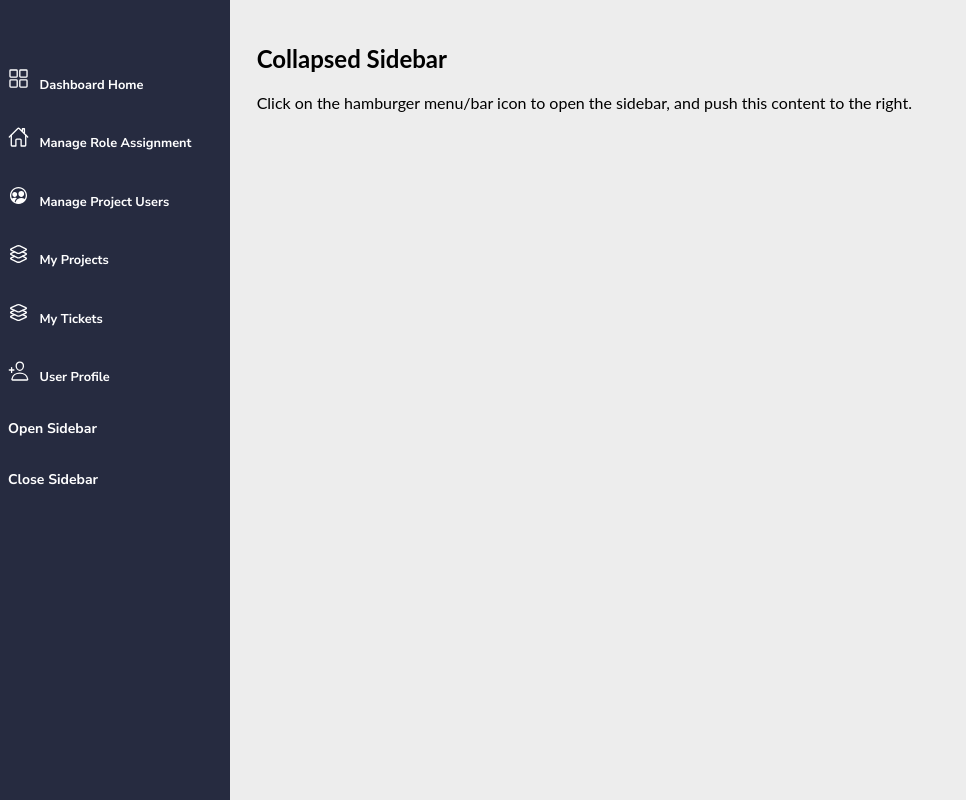
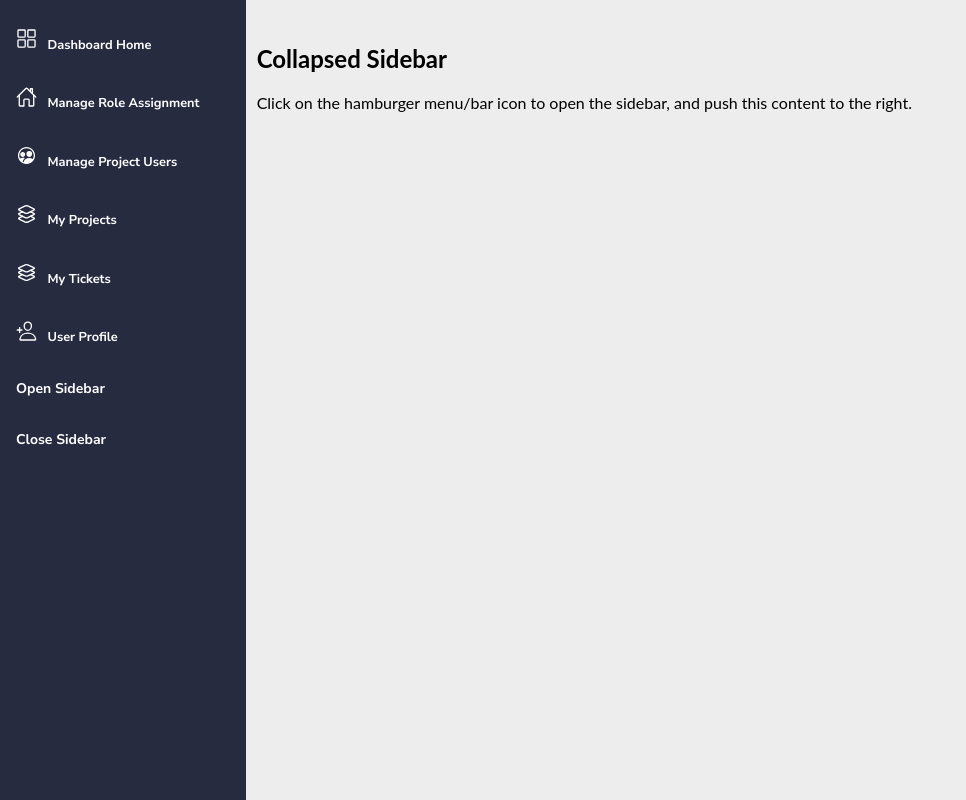
Before and after one commit to Uzaf2/bugTracker, a React (Create React App) app in the folder client/: page /ManageUserRoles in a window 1280 px wide. Shown: the whole page, without its empty margins (0-966 px from the left). Built offline with nearby package versions, Linux system fonts and the light colour scheme.

Commit message:
Almost finished side bar

```diff
--- a/client/src/css/main.css
+++ b/client/src/css/main.css
@@ -14,7 +14,7 @@ body {
   overflow-x: hidden;
   -webkit-transition: 0.5s;
   transition: 0.5s;
-  padding-top: 60px;
+  padding: 1.25rem .5rem 2rem;
   background-color: #262B40;
 }
 
@@ -28,7 +28,7 @@ body {
   -webkit-transition: 0.3s;
   transition: 0.3s;
   margin-bottom: 1rem;
-  border-radius: 25px;
+  border-radius: 25pxpx;
   width: calc(var(92px) + 9.25rem);
   font-family: 'Nunito Sans', sans-serif;
   padding: .5rem;
--- a/client/src/css/main.scss
+++ b/client/src/css/main.scss
@@ -14,7 +14,7 @@ body {
     left: 0;
     overflow-x: hidden;
     transition: 0.5s;
-    padding-top: 60px;
+    padding: 1.25rem .5rem 2rem;
     background-color: #262B40;
   }
 
@@ -28,7 +28,7 @@ body {
     transition: 0.3s;
 
     margin-bottom: 1rem;
-    border-radius: 25px;
+    border-radius: 25pxpx;
     width: calc(var(92px) + 9.25rem);
     font-family: 'Nunito Sans', sans-serif;
     padding: .5rem;
--- a/client/src/pages/ManageUserRoles.js
+++ b/client/src/pages/ManageUserRoles.js
@@ -96,6 +96,7 @@ function ManageUserRoles(props) {
           </a>
       </div>
 
+
     <div id="main" class="main">
       <h2>Collapsed Sidebar</h2>
       <p>Click on the hamburger menu/bar icon to open the sidebar, and push this content to the right.</p>
```
Also changed, not shown: 2 other files (tests, documents, lock files or other folders).
